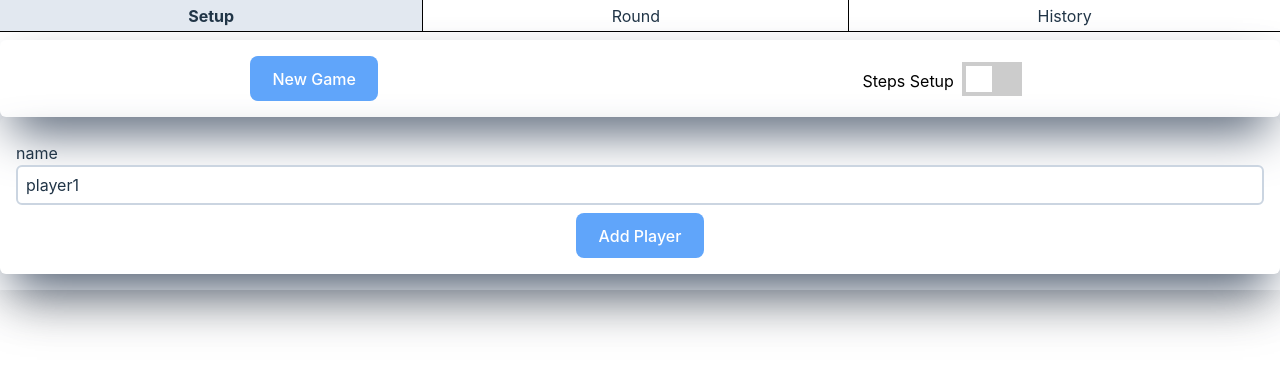
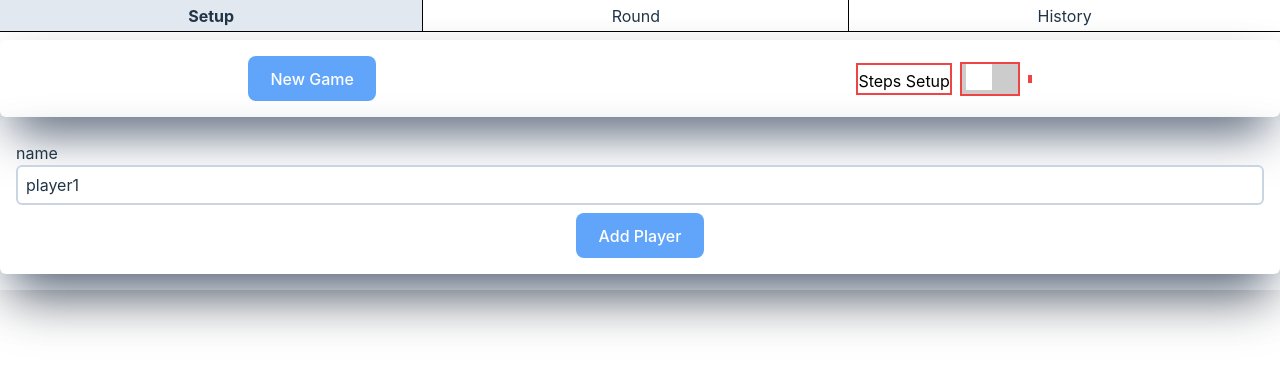
Before and after one commit to maldestor95/score, a Vue app: page / in a window 1280 px wide. Shown: the top 372 px of the page. Built offline with nearby package versions, Linux system fonts and the light colour scheme.

Commit message:
add debugallStyle

```diff
--- a/src/style.css
+++ b/src/style.css
@@ -32,7 +32,11 @@ a:visited{
 }
 
 .debug {
+  @apply border-2 border-solid border-violet-600
+}
+.debugall > * {
   @apply border-2 border-solid border-red-500
+
 }
 h1 {
   @apply text-5xl;
```
